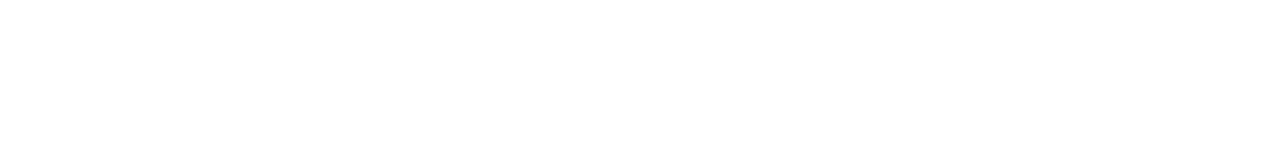
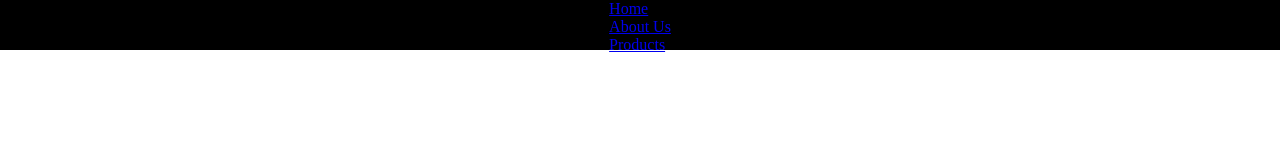
Before and after one commit to gen0sect/gen0sect.github.io, a plain HTML site: page index.html in a window 1280 px wide. Drawn offline with Linux system fonts and the light colour scheme.

Commit message:
2nd commit

```diff
--- a/index.css
+++ b/index.css
@@ -0,0 +1,18 @@
+*{
+    margin: 0;
+    padding: 0;
+  }
+  nav {
+    width: 100%;
+    height: 50px;
+    background-color: black;
+    position: sticky;
+    position: -webkit-sticky;
+    top: 0;
+    place-items: center;
+    padding-left:px;
+  }
+  nav ul a:hover{
+    background-color:grey;
+    color:white;
+  }
--- a/index.html
+++ b/index.html
@@ -5,9 +5,16 @@
     <meta http-equiv="X-UA-Compatible" content="IE=edge">
     <meta name="viewport" content="width=
     , initial-scale=1.0">
+    <link rel="stylesheet" href="index.css">
     <title>Document</title>
 </head>
 <body>
-
+    <nav>
+        <ul>
+          <li><a href="home.html"> Home </a></li>
+          <li><a href="about.html"> About Us </a></li>
+          <li><a href="products.html"> Products </a></li>
+        </ul>
+      </nav>
 </body>
 </html>
```
